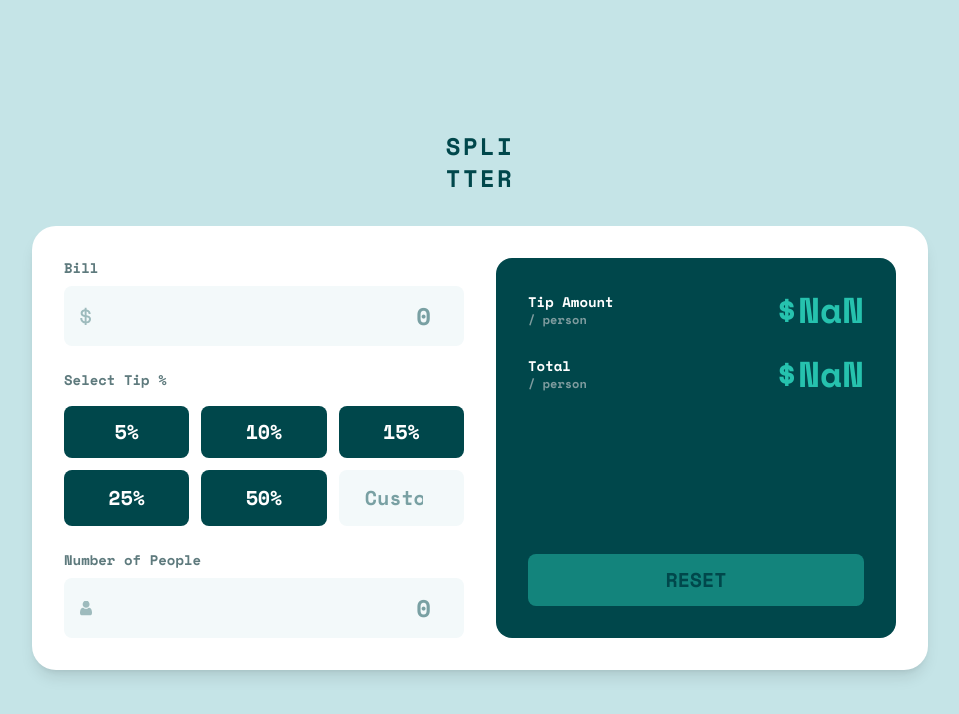
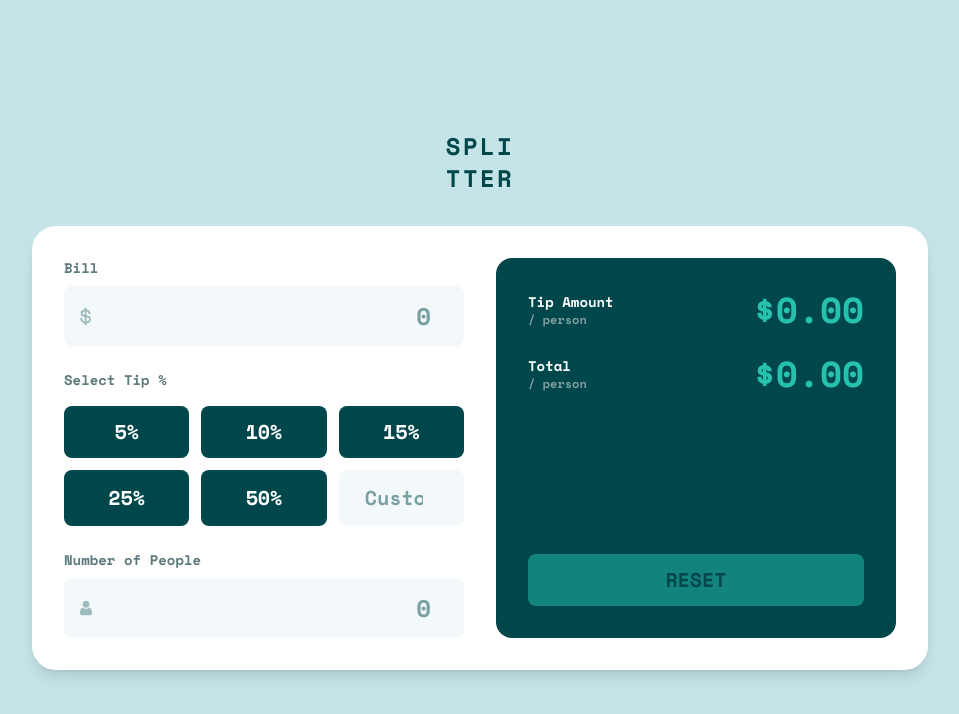
Before and after one commit to PotatoCode09/TipCalc, a Next.js app: page / in a window 1280 px wide. Shown: the top 714 px of the page, without its empty margins (160-1119 px from the left). Built offline with nearby package versions, Linux system fonts and the light colour scheme.

Commit message:
Add input handling
added red border when zero or negative number of people

```diff
--- a/src/app/page.tsx
+++ b/src/app/page.tsx
@@ -12,10 +12,13 @@ export default function TipCalculator() {
 
   const billAmount = parseFloat(bill) || 0;
   const tipPercent = isCustomTip ? parseFloat(customTip) : parseFloat(tipPercentage);
-  const peopleCount = parseInt(people) || 1;
+  const peopleCount = parseInt(people) || 0;
 
-  const tipAmount = (billAmount * (tipPercent / 100)) / peopleCount;
-  const totalPerPerson = (billAmount + (billAmount * (tipPercent / 100))) / peopleCount;
+  // Validation: people count must be greater than 0
+  const isValidPeopleCount = peopleCount > 0;
+
+  const tipAmount = isValidPeopleCount ? (billAmount * (tipPercent / 100)) / peopleCount : 0;
+  const totalPerPerson = isValidPeopleCount ? (billAmount + (billAmount * (tipPercent / 100))) / peopleCount : 0;
 
   const handleTipSelect = (percentage: string) => {
     setTipPercentage(percentage);
@@ -104,9 +107,14 @@ export default function TipCalculator() {
 
               {/* Number of People */}
               <div>
-                <label className="block text-neutral-500 text-sm mb-2">
-                  Number of People
-                </label>
+                <div className="flex justify-between items-center mb-2">
+                  <label className="block text-neutral-500 text-sm">
+                    Number of People
+                  </label>
+                  {people && !isValidPeopleCount && (
+                    <span className="text-red-500 text-sm">Can't be zero</span>
+                  )}
+                </div>
                 <div className="relative">
                   <Image
                     src="/images/icon-person.svg"
@@ -120,7 +128,11 @@ export default function TipCalculator() {
                     value={people}
                     onChange={(e) => setPeople(e.target.value)}
                     placeholder="0"
-                    className="w-full bg-neutral-50 text-neutral-900 text-right text-2xl font-bold py-3 px-4 pl-12 rounded-lg border-2 border-transparent focus:border-primary focus:outline-none"
+                    className={`w-full text-right text-2xl font-bold py-3 px-4 pl-12 rounded-lg border-2 focus:outline-none ${
+                      people && !isValidPeopleCount
+                        ? "bg-red-50 text-red-500 border-red-500"
+                        : "bg-neutral-50 text-neutral-900 border-transparent focus:border-primary"
+                    }`}
                   />
                 </div>
               </div>
```
